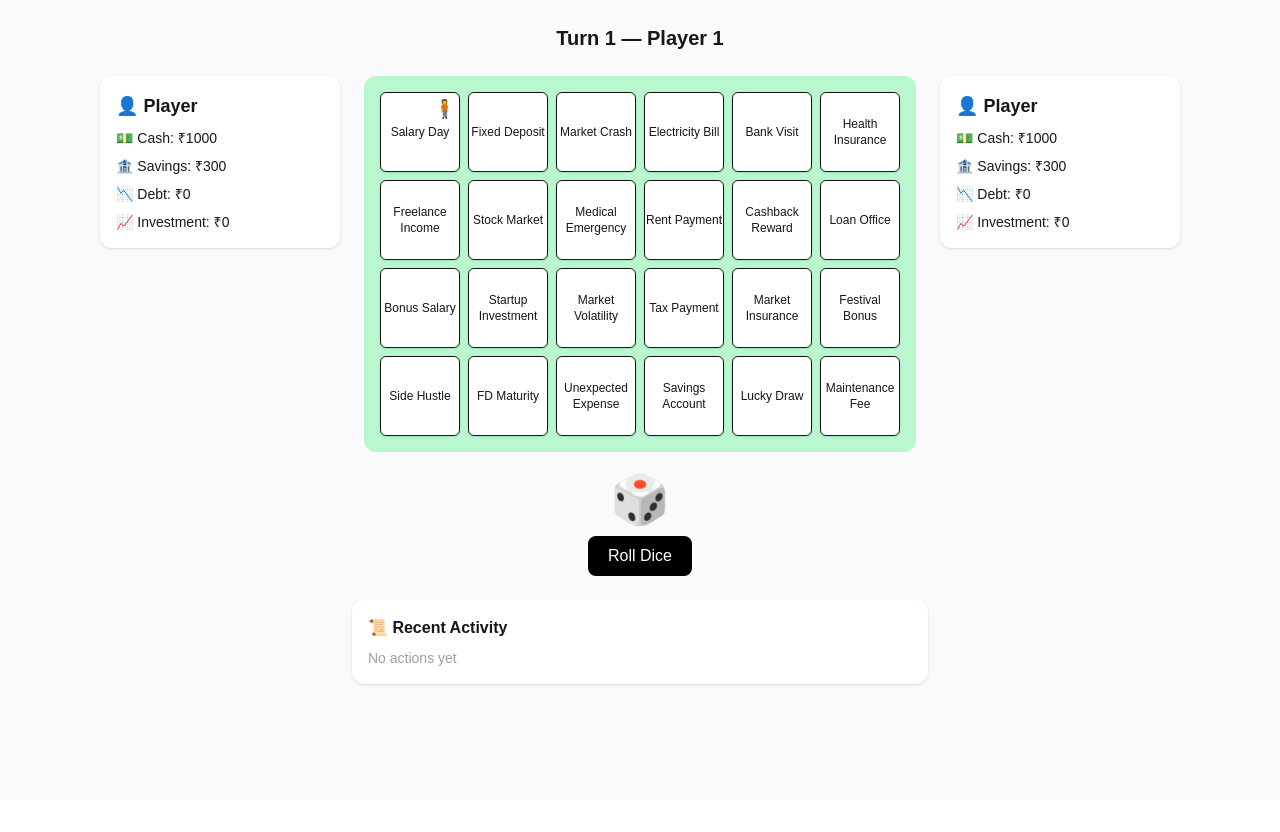
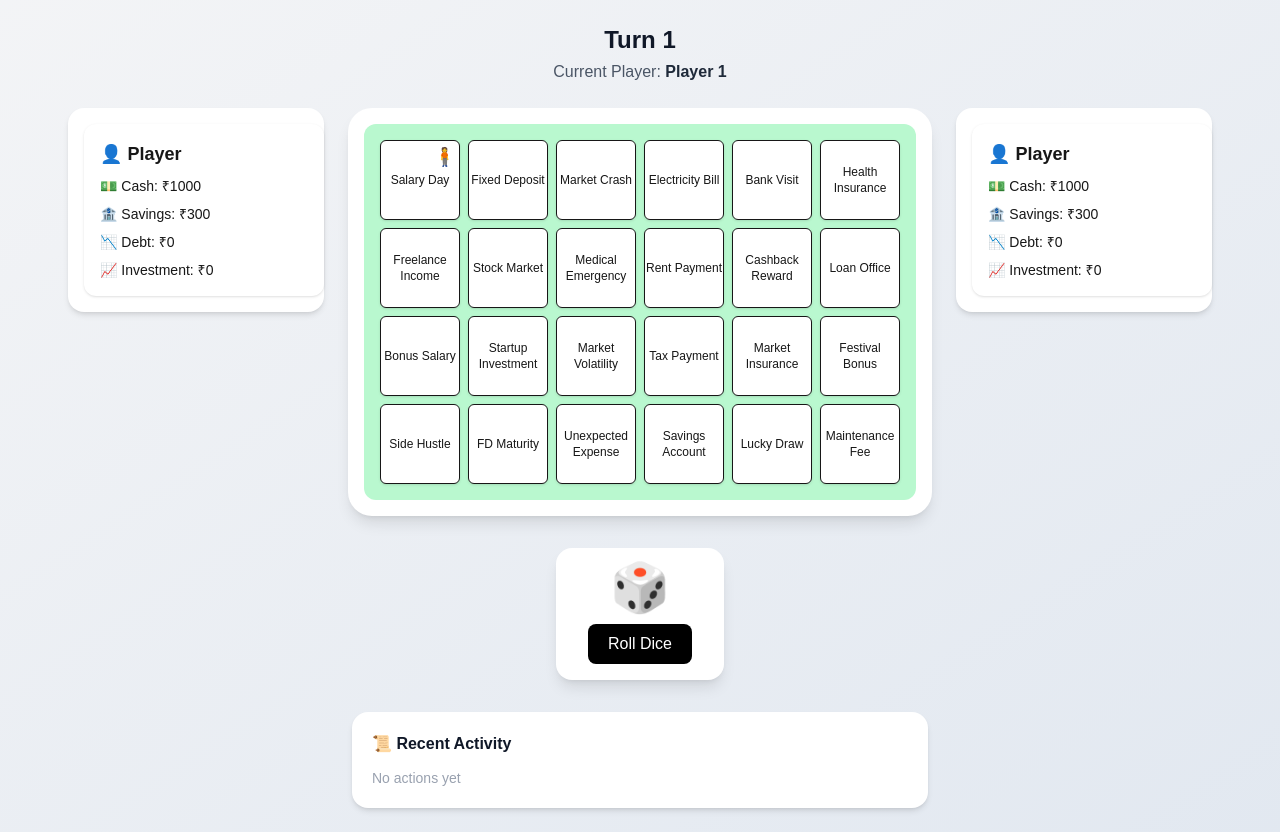
Before and after one commit to Anushka2805/finopoly, a Next.js app: page /game in a window 1280 px wide. Before the commit the page ends 800 px from the top, so only its background shows below. Built offline with nearby package versions, Linux system fonts and the light colour scheme.

Commit message:
improvement

```diff
--- a/app/game/page.tsx
+++ b/app/game/page.tsx
@@ -112,35 +112,63 @@ export default function GameClient({
   }
 
   return (
-    <div className="min-h-screen p-6 space-y-6 bg-gray-50">
+    <div className="min-h-screen bg-gradient-to-br from-gray-100 to-slate-200 p-6">
       <BackgroundMusic />
 
-      <h2 className="text-xl font-semibold text-center">
-        Turn {gameState.turn} — {currentPlayer.name}
+      {/* Header */}
+      <div className="text-center mb-6">
+        <h2 className="text-2xl font-bold text-gray-900">
+          Turn {gameState.turn}
         </h2>
+        <p className="text-gray-600 mt-1">
+          Current Player:{" "}
+          <span className="font-semibold text-gray-800">
+            {currentPlayer.name}
+          </span>
+        </p>
+      </div>
 
-      <div className="flex gap-6 justify-center items-start">
+      {/* Game Area */}
+      <div className="flex flex-col lg:flex-row gap-6 justify-center items-start">
+        {/* Player 1 */}
+        <div className="bg-white rounded-2xl shadow-md p-4 w-full lg:w-64">
           <PlayerPanel player={gameState.players[0]} />
+        </div>
+
+        {/* Board */}
+        <div className="bg-white rounded-3xl shadow-lg p-4">
           <Board players={gameState.players} />
+        </div>
+
+        {/* Player 2 */}
+        <div className="bg-white rounded-2xl shadow-md p-4 w-full lg:w-64">
           <PlayerPanel player={gameState.players[1]} />
         </div>
+      </div>
 
-      <div className="flex justify-center">
+      {/* Dice */}
+      <div className="flex justify-center mt-8">
+        <div className="bg-white rounded-2xl shadow-lg px-8 py-4">
           <Dice value={diceValue} onRoll={handleRollDice} />
         </div>
+      </div>
 
-      <div className="max-w-xl mx-auto bg-white rounded-xl p-4 shadow">
-        <h4 className="font-semibold mb-2">📜 Recent Activity</h4>
-        <ul className="text-sm space-y-1">
+      {/* Activity Log */}
+      <div className="max-w-xl mx-auto mt-8 bg-white rounded-2xl p-5 shadow-md">
+        <h4 className="font-semibold text-gray-900 mb-3">
+          📜 Recent Activity
+        </h4>
+        <ul className="text-sm space-y-1 text-gray-700">
           {history.length === 0 && (
             <li className="text-gray-400">No actions yet</li>
           )}
           {history.map((item, i) => (
-            <li key={i}>{item}</li>
+            <li key={i}>• {item}</li>
           ))}
         </ul>
       </div>
 
+      {/* Event Modal */}
       {event && (
         <EventModal
           title={event.title}
--- a/app/page.tsx
+++ b/app/page.tsx
@@ -6,31 +6,45 @@ export default function HomePage() {
   const router = useRouter();
 
   return (
-    <div className="min-h-screen flex flex-col items-center justify-center gap-8 bg-gradient-to-br from-green-100 to-blue-100">
-      <h1 className="text-5xl font-bold tracking-wide">FINOPOLY 🎲</h1>
+    <div className="min-h-screen flex flex-col items-center justify-center gap-8
+      bg-gradient-to-br from-emerald-100 via-teal-100 to-blue-100 px-4">
 
-      <p className="text-lg text-gray-700 text-center max-w-md">
-        Learn real-life financial decisions by playing a Monopoly-style game.
+      {/* Brand */}
+      <h1 className="text-6xl font-extrabold tracking-wide text-gray-900">
+        FINOPOLY <span className="inline-block">🎲</span>
+      </h1>
+
+      {/* Tagline */}
+      <p className="text-xl text-gray-700 text-center max-w-xl leading-relaxed">
+        Learn money decisions the fun way — earn, spend, save & invest through
+        real-life scenarios.
       </p>
 
-      <div className="flex gap-6">
+      {/* CTA Buttons */}
+      <div className="flex flex-col sm:flex-row gap-5 mt-2">
         <button
           onClick={() => router.push("/game?mode=single")}
-          className="px-6 py-3 bg-black text-white rounded-xl text-lg hover:scale-105 transition"
+          className="px-8 py-4 bg-gray-900 text-white rounded-2xl text-lg
+          font-semibold shadow-lg hover:scale-105 hover:bg-gray-800 transition"
         >
           Play vs Computer 🤖
         </button>
 
         <button
-          onClick={() => router.push("/game?mode=multi")}
-          className="px-6 py-3 bg-white border border-black rounded-xl text-lg hover:scale-105 transition"
+          className="px-8 py-4 bg-white border-2 border-gray-900 rounded-2xl
+          text-lg font-semibold text-gray-900 opacity-60 cursor-not-allowed"
+          title="Multiplayer coming soon"
         >
           Play with Friend 👥
+          <span className="block text-xs text-gray-500 mt-1">
+            Coming Soon
+          </span>
         </button>
       </div>
 
-      <p className="text-sm text-gray-500 mt-6">
-        Built for financial literacy through play
+      {/* Footer line */}
+      <p className="text-sm text-gray-600 mt-8 tracking-wide">
+        No lectures. Just smart money moves.
       </p>
     </div>
   );
```
Lines whose indentation alone changed are shown as unchanged.
